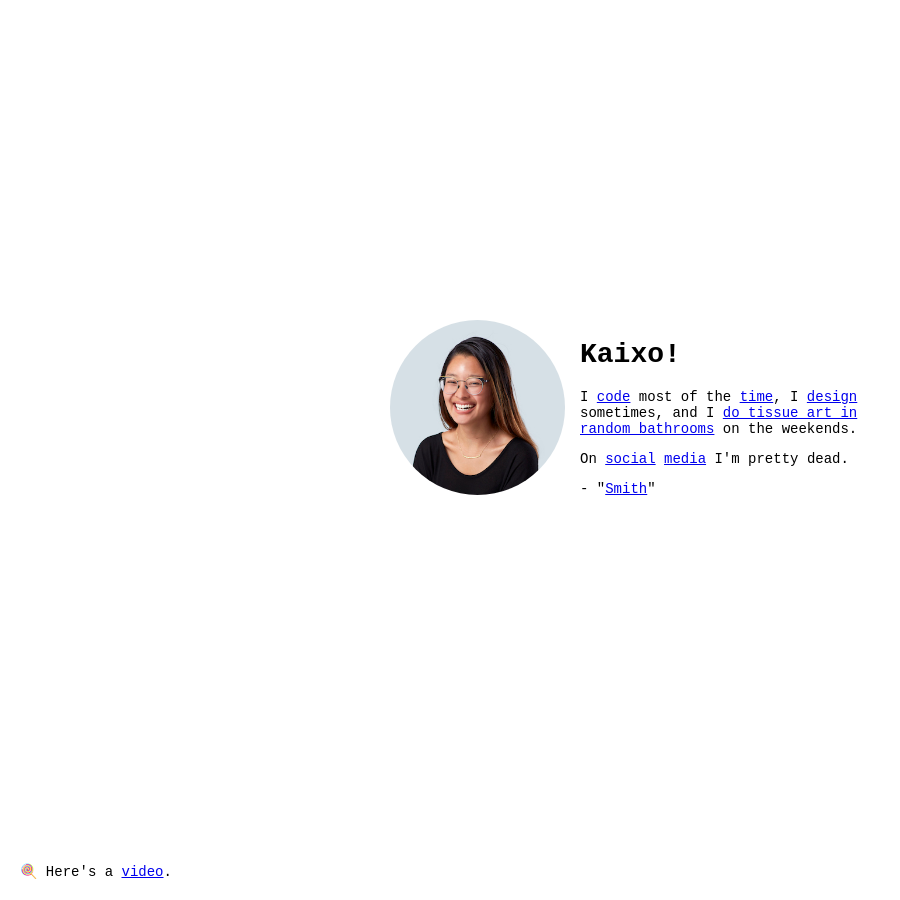
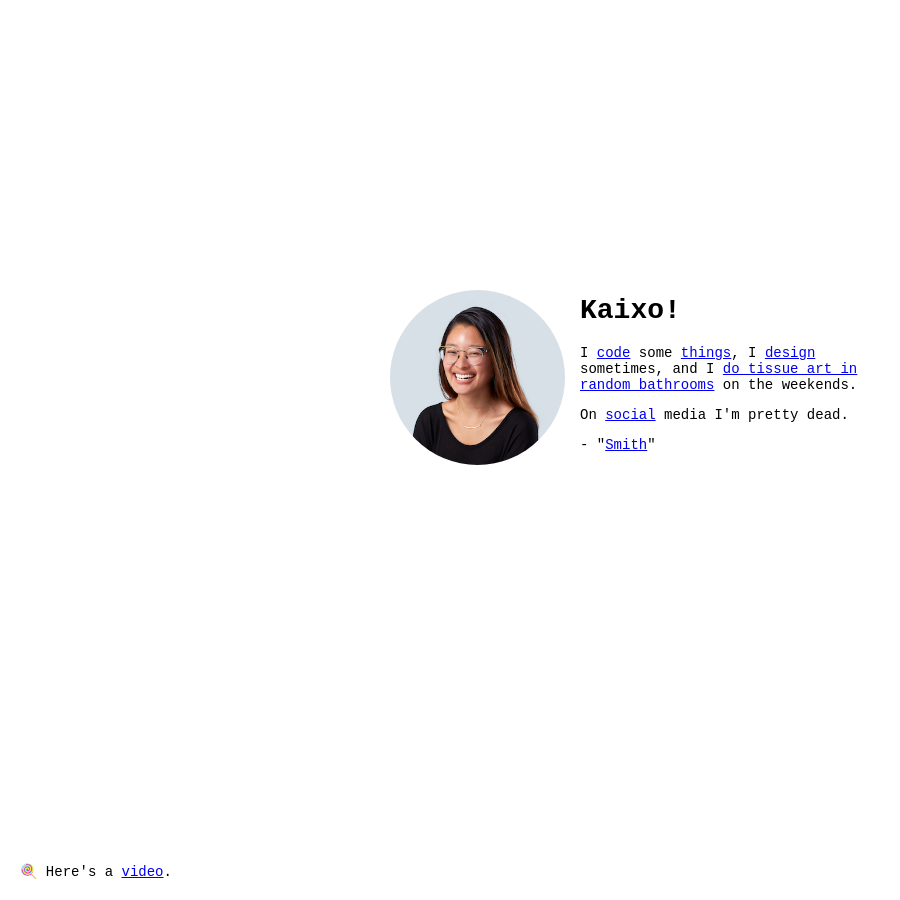
Before and after one commit to seimith/seimith.github.io, a Jekyll site: the page built from index.html, in a window 1280 px wide. Shown: the whole page, without its empty margins (0-900 px from the left). Built offline with Jekyll 4.4.1, drawn with Linux system fonts in a browser that asks for light colours; nearby versions of some CDN libraries.

Commit message:
refactor(avatar): Randomize avatar & update copy

```diff
--- a/_layouts/default.html
+++ b/_layouts/default.html
@@ -30,7 +30,7 @@
       var randomWeekendActivities = [
         {title: "knit & crochet", url: 'https://www.instagram.com/p/BtHSfozg1Mh/'},
         {title: "do hot process soap-making", url: 'https://www.instagram.com/p/BarKC8EDo87/'},
-        {title: "make candles", url: '#'},
+        {title: "make candles", url: 'https://www.instagram.com/p/BuzWNQ6HVc_/'},
         {title: "row on my erg", url: '#'},
         {title: "casually hike", url: 'https://www.instagram.com/p/3W7XSuAalJ/'},
         {title: "do tissue art in random bathrooms", url: 'https://www.instagram.com/p/BPdeWcJBJT3/'},
@@ -44,6 +44,17 @@
       var randomWeekendIndex = Math.floor(Math.random() * randomWeekendActivities.length - 1) + 1;
       weekendSelector.innerText = randomWeekendActivities[randomWeekendIndex].title
       weekendSelector.href = randomWeekendActivities[randomWeekendIndex].url;
+
+      var randomAvatar = [
+        {url: '//raw.githubusercontent.com/seimith/seimith.github.io/master/_assets/me.jpg'},
+        {url: '//raw.githubusercontent.com/seimith/seimith.github.io/master/_assets/me1.jpg'},
+        {url: '//raw.githubusercontent.com/seimith/seimith.github.io/master/_assets/me2.png'},
+        {url: '//raw.githubusercontent.com/seimith/seimith.github.io/master/_assets/me4.jpg'},
+        {url: '//raw.githubusercontent.com/seimith/seimith.github.io/master/_assets/me5.png'},
+      ];
+      var avatarSelector = document.querySelector('.avatar');
+      var randomIndex = Math.floor(Math.random() * randomAvatar.length - 1) + 1;
+      avatarSelector.src=randomAvatar[randomIndex].url;
     </script>
   </body>
 </html>
--- a/_sass/_layout.scss
+++ b/_sass/_layout.scss
@@ -20,7 +20,11 @@ body {
     left: 50%;
     transform: translate(-50%, -40%);
     width: 500px;
-    height: 100px;
+    height: 175px;
+
+    h1 {
+      margin-top: 5px;
+    }
   }
 
   .special-treat {
--- a/index.html
+++ b/index.html
@@ -2,10 +2,10 @@
 layout: default
 ---
 <div class="media-object">
-  <img src="//raw.githubusercontent.com/seimith/seimith.github.io/master/_assets/me.jpg" alt="Me laughing at you." class="avatar">
+  <img src="//raw.githubusercontent.com/seimith/seimith.github.io/master/_assets/me.jpg" alt="Me doing things." class="avatar">
   <H1>Kaixo!</H1>
-  <p>I <a href="/writings/" target="_self" title="Technical posts.">code</a> most of the <a href="/categories/" target="_self" title="All post categories.">time</a>, I <a href="/designs/" target="_self" title="Design related posts.">design</a> sometimes, and I <a href="#" class="weekend">do random stuff</a> on the weekends.</p>
-  <p>On <a href="https://twitter.com/themcsuth/" target="_blank" title="Twitter.">social</a> <a href="https://www.instagram.com/razzlebeedaz/" target="_blank" title="The grams.">media</a> I'm pretty dead.</p>
+  <p>I <a href="/writings/" target="_self" title="Technical posts.">code</a> some <a href="/categories/" target="_self" title="All post categories.">things</a>, I <a href="/designs/" target="_self" title="Design related posts.">design</a> sometimes, and I <a href="#" class="weekend">do random stuff</a> on the weekends.</p>
+  <p>On <a href="https://twitter.com/themcsuth/" target="_blank" title="Twitter.">social</a> media I'm pretty dead.</p>
   <p>- "<a href="https://www.linkedin.com/in/seimith/" target="_blank" title="Reach out to me on LinkedIn for work-related inquiries.">Smith</a>"</p>
 </div>
 <div class="special-treat">
```
Also changed, not shown: _assets/me3.jpg (deleted), 2 other files.
